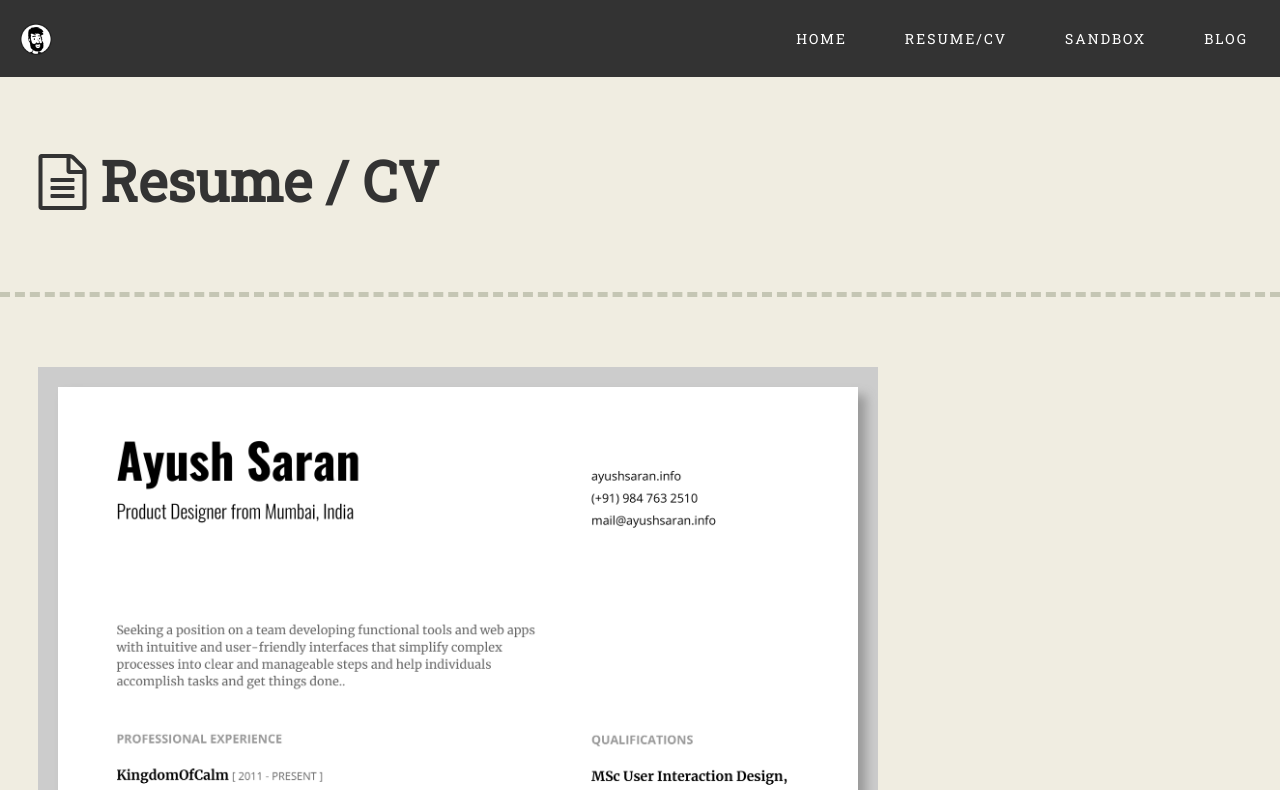
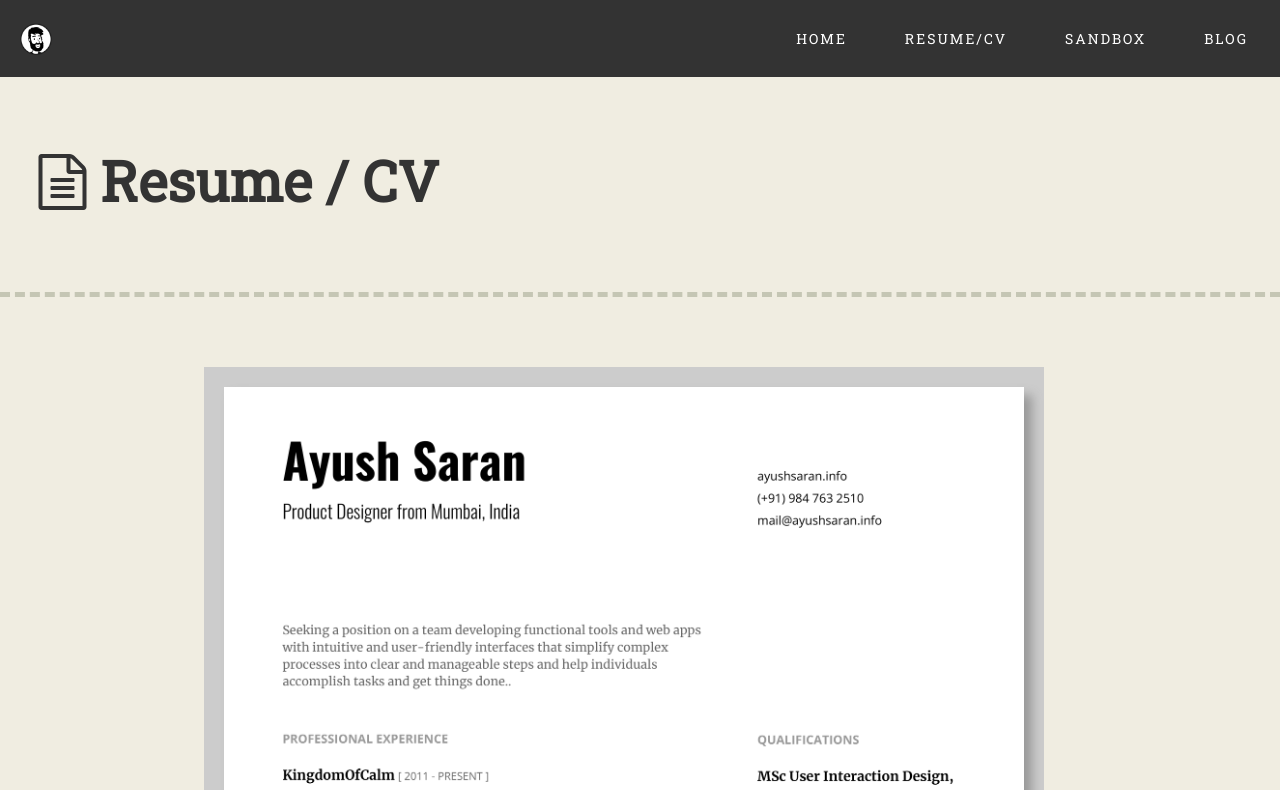
Before and after one commit to ayushsaranGithuB/ayush-personal-react, a Next.js app: page /cv in a window 1280 px wide. Shown: the top 790 px of the page. Built offline with nearby package versions, Linux system fonts and the light colour scheme.

Commit message:
alignment fix

```diff
--- a/pages/cv.jsx
+++ b/pages/cv.jsx
@@ -20,7 +20,7 @@ export default function About() {
     {/* <!-- RESUME ---------------------------  --> */}
         <div className={['pageSection', styles.resumeSection].join(' ')}>
             <div className={styles.resumeContainer}>
-                <img src="img/Resume.png" width="100%" height="auto" />
+                <img src="img/Resume.png" width="800" height="auto" />
             </div>
             <h3 className="centerText">
                 <a href="AyushSaranResumeCV.pdf">
--- a/styles/resume.module.css
+++ b/styles/resume.module.css
@@ -6,7 +6,7 @@
     display: flex;
     margin-top: 5em;
     flex-wrap: wrap;
-    text-align: center;
+    justify-content: center;
 }
 
 .resumeContainer {
```
